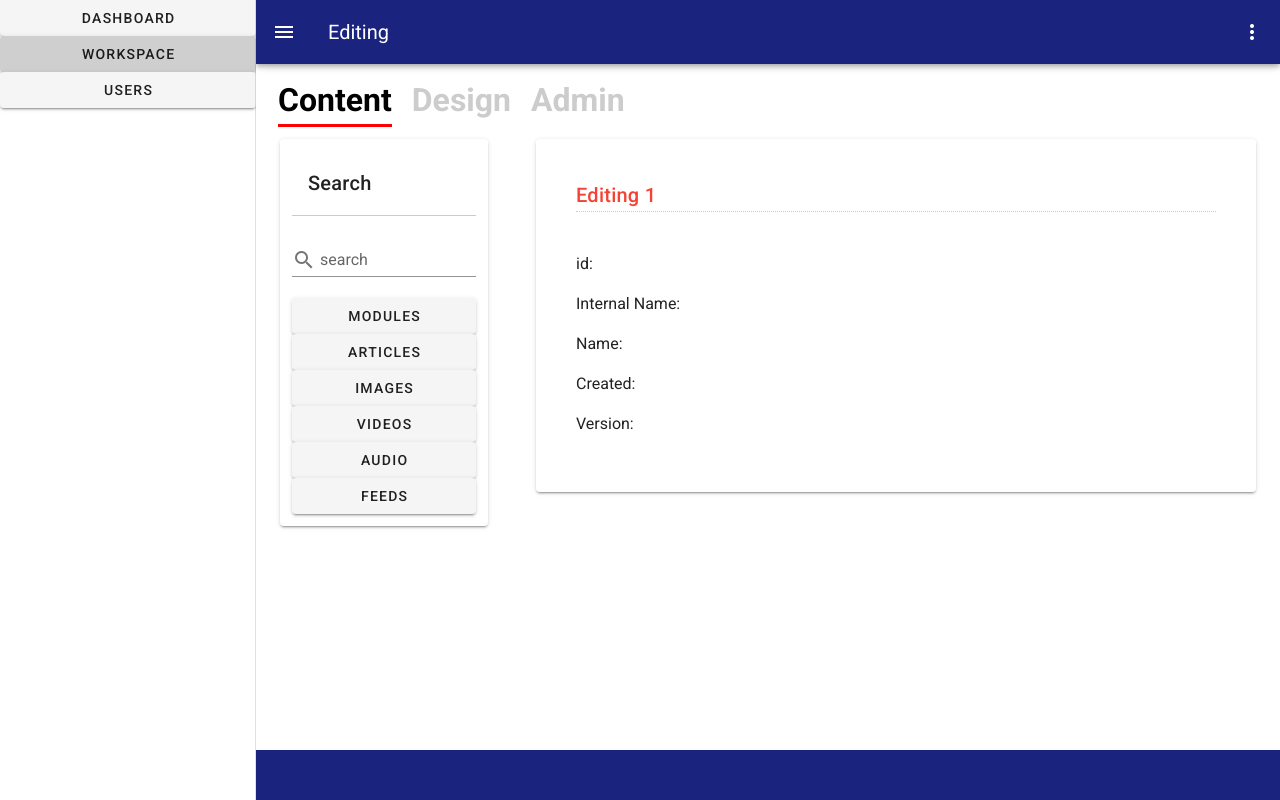
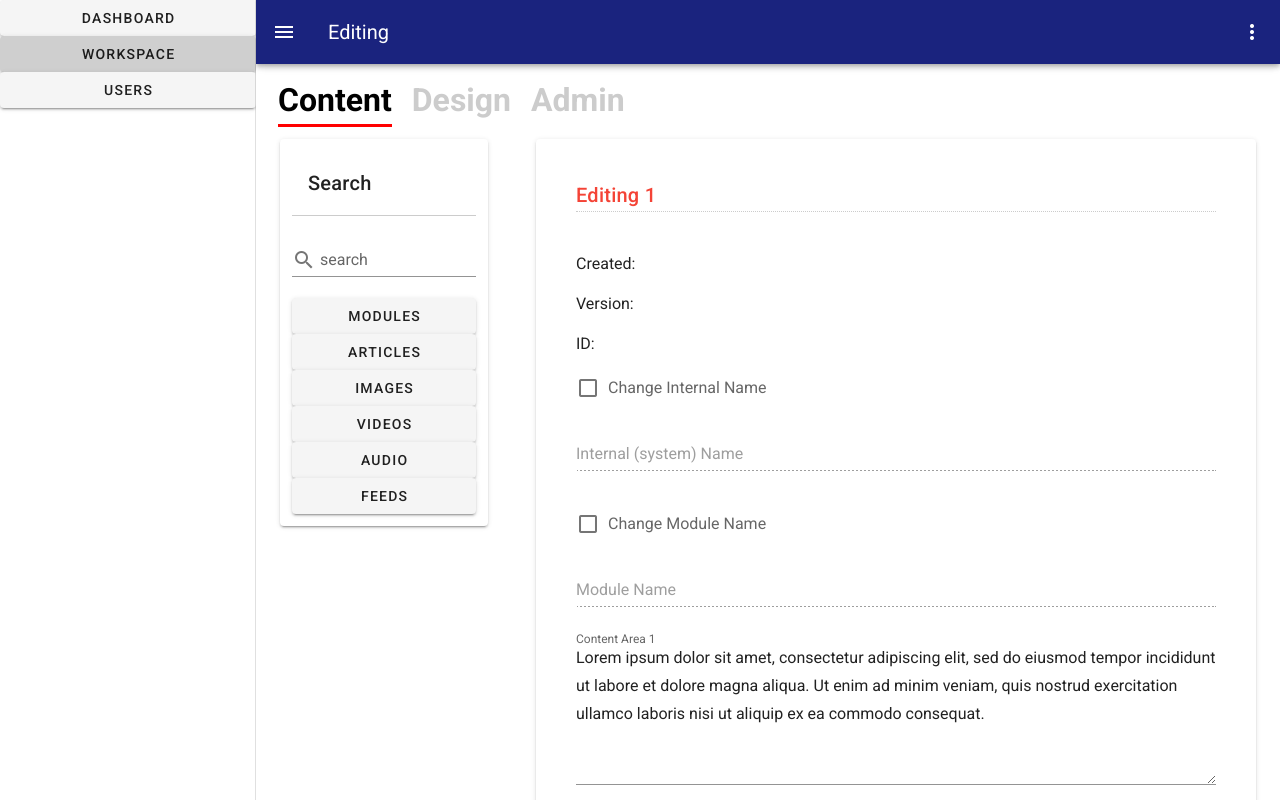
Before and after one commit to iingles/isaac-ingles-3790-final, a Vue app: page /workspace/1/1/editor/1 in a window 1280 px wide. Shown: the top 800 px of the page. Built offline with nearby package versions, Linux system fonts and the light colour scheme.

Commit message:
filled in content editor component

```diff
--- a/src/components/workspace/ModuleEditor.vue
+++ b/src/components/workspace/ModuleEditor.vue
@@ -3,12 +3,40 @@
          <v-card class="pa-10">
             <v-card-title class="mb-10 pa-0 editor-title red--text">Editing {{ this.$route.params.id }}</v-card-title>
             <div>
-                <p>id: {{ mod.id }}</p>
-                <p>Internal Name: {{ mod.internalName }}</p>
-                <p>Name: {{ mod.name }}</p>
                 <p>Created: {{ mod.created }}</p>
                 <p>Version: {{ mod.version }}</p>
+                <p>ID: {{ mod.id }} </p>
+                <v-checkbox
+                    v-model="changeInternalName"
+                    label="Change Internal Name"
+                >
+                </v-checkbox>
+                <v-text-field
+                    :value="mod.internalName"
+                    label="Internal (system) Name"
+                    :disabled="!changeInternalName"
+                    readonly=""
+                ></v-text-field>
+                <v-checkbox
+                    v-model="changeModName"
+                    label="Change Module Name"
+                >
+                </v-checkbox>
+                <v-text-field
+                    :value="mod.name"
+                    label="Module Name"
+                    :disabled="!changeModName"
+                    readonly=""
+                ></v-text-field>
+                <v-textarea
+                label="Content Area 1"
+                value="Lorem ipsum dolor sit amet, consectetur adipiscing elit, sed do eiusmod tempor incididunt ut labore et dolore magna aliqua. Ut enim ad minim veniam, quis nostrud exercitation ullamco laboris nisi ut aliquip ex ea commodo consequat. "
+                >
+                </v-textarea>
             </div>
+            <v-btn color="red" light>Cancel</v-btn>
+            <v-spacer></v-spacer>
+            <v-btn color="green" light>Save</v-btn>
         </v-card>
     </v-container>
 </template>
@@ -21,6 +49,8 @@ export default {
         return {
             modules: contentModules,
             mod: 'test',
+            changeInternalName: false,
+            changeModName: false,
         }
     },
     created() {
```
